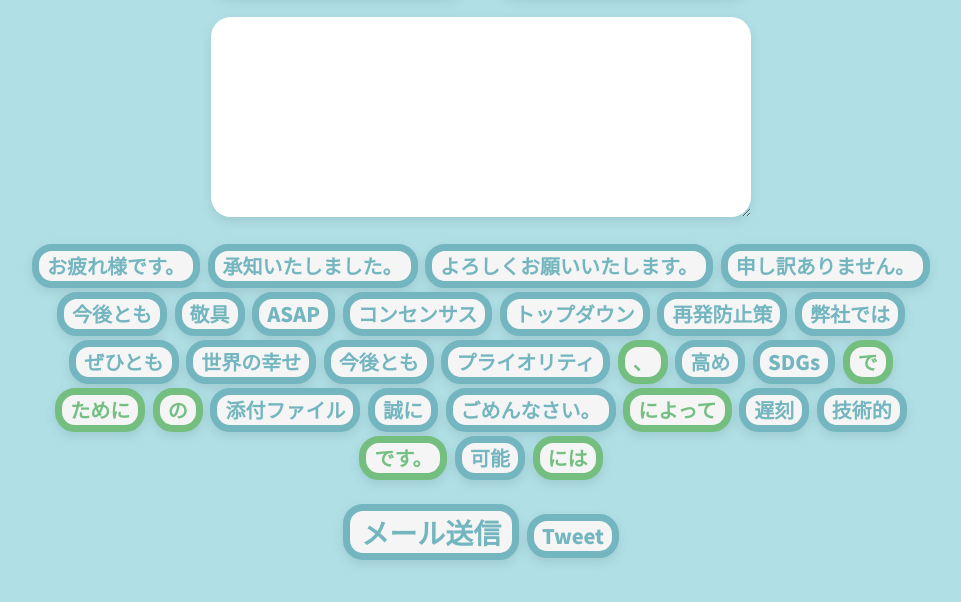
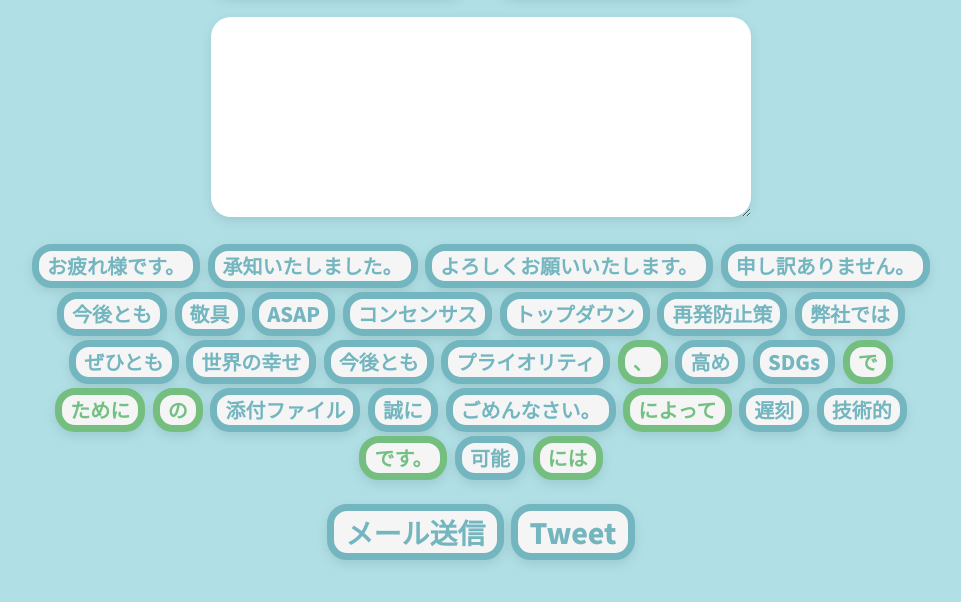
Before and after one commit to ituyama/syakaijins-maker, a plain HTML site: page index.html in a window 1280 px wide. Shown: the part 332-934 px from the top of the page, without its empty margins (159-1120 px from the left). Drawn offline with nearby package versions, Linux system fonts and the light colour scheme.

Commit message:
Update index.html

```diff
--- a/index.html
+++ b/index.html
@@ -87,7 +87,7 @@
         <div class="row">
             <div class="col-md-12 search-tags">
                 <div onclick="logsend()" class="badge  btn-contacts">メール送信</div>
-                <div   id="twitter-share-button"class="twitter-share-button badge badge-contacts" data-show-count="false">Tweet</div>
+                <div   id="twitter-share-button"class="twitter-share-button badge btn-contacts" data-show-count="false">Tweet</div>
             </div>
 
         </div>
```
